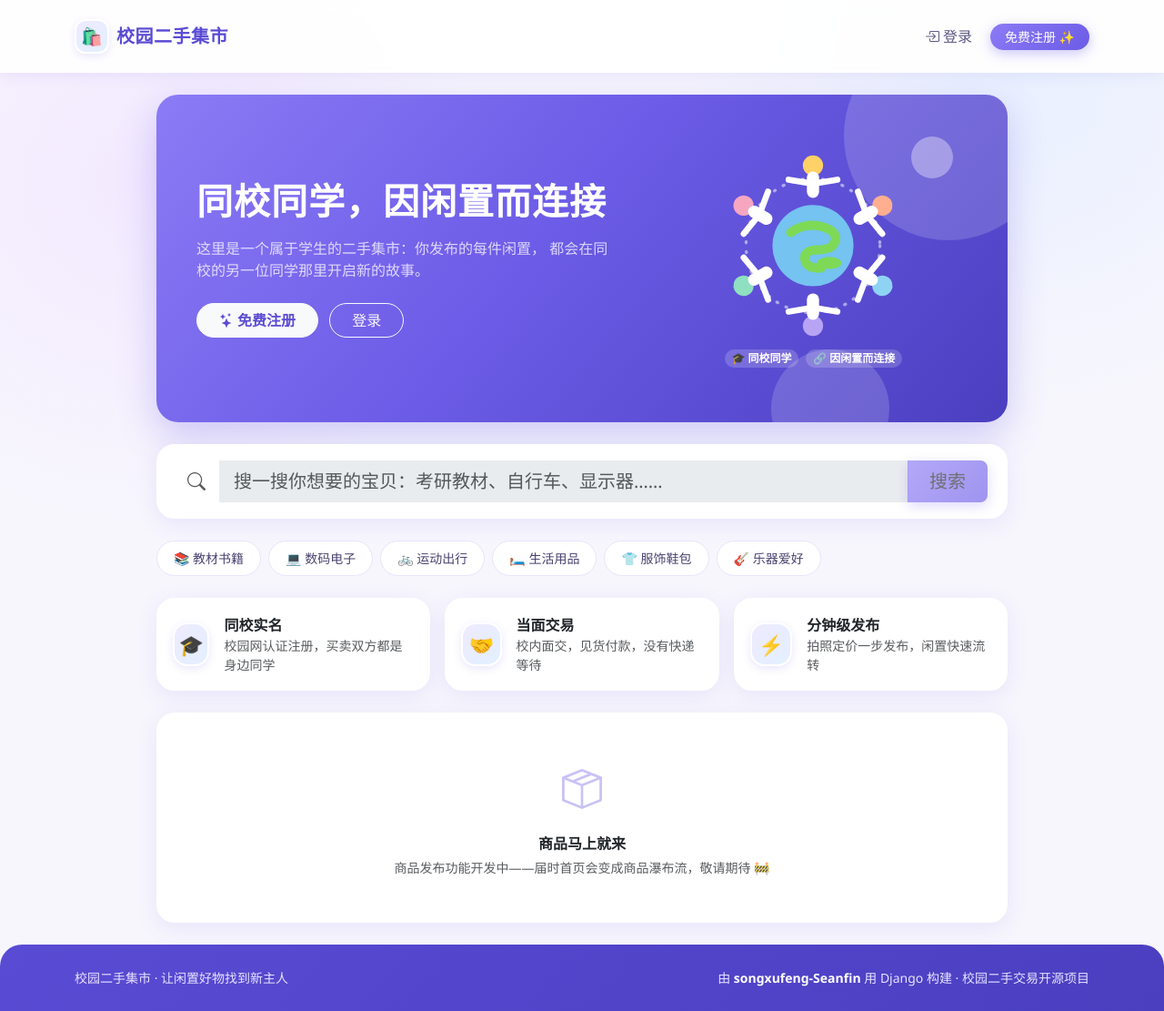
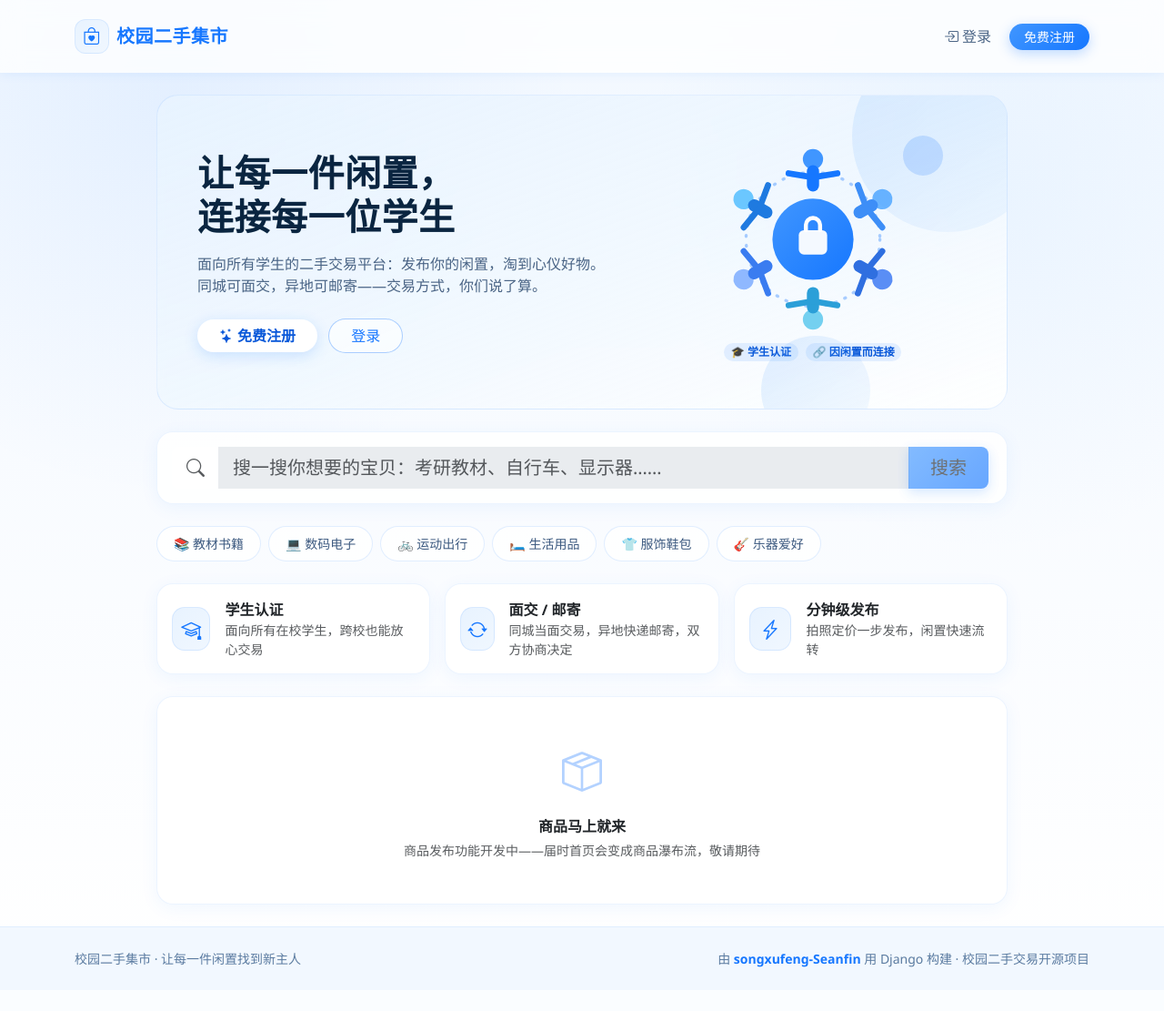
Before and after one commit to songxufeng-Seanfin/campus-secondhand-market, a Django app: page / in a window 1280 px wide. Shown: the whole page at 91% size. After the commit the page ends 1063 px from the top, so only its background shows below. Run offline with Django 5.2, Linux system fonts and the light colour scheme.

Commit message:
ui: 支付宝风格蓝白渐变主题，插画去地球改人群围绕，交易方式支持面交与邮寄，定位面向所有学生

```diff
--- a/templates/base.html
+++ b/templates/base.html
@@ -9,19 +9,20 @@
   <link href="https://cdn.jsdelivr.net/npm/bootstrap-icons@1.11.3/font/bootstrap-icons.min.css" rel="stylesheet">
   <style>
     :root {
-      --brand: #7c6cf0;
-      --brand-dark: #5a4bd4;
-      --brand-light: #f0edff;
-      --accent: #f8b3d1;
-      --ink: #33304e;
+      --brand: #1677ff;
+      --brand-dark: #0958d9;
+      --brand-light: #e8f3ff;
+      --ink: #1c2b41;
+      --ink-soft: #5b7ba0;
     }
     body {
       font-family: "PingFang SC", "Microsoft YaHei", "Segoe UI", sans-serif;
       color: var(--ink);
+      /* 蓝白渐变底色，像支付宝商家平台的高透明层次感 */
       background:
-        radial-gradient(circle at 12% 18%, #f3e9ff 0, transparent 26%),
-        radial-gradient(circle at 88% 8%, #e9f0ff 0, transparent 24%),
-        #f7f6fd;
+        radial-gradient(circle at 15% 10%, rgba(22, 119, 255, .07) 0, transparent 30%),
+        radial-gradient(circle at 85% 20%, rgba(105, 180, 255, .08) 0, transparent 28%),
+        linear-gradient(180deg, #f2f8ff 0%, #f8fbff 45%, #ffffff 100%);
       min-height: 100vh;
       display: flex;
       flex-direction: column;
@@ -29,129 +30,134 @@
     main { flex: 1; }
     /* 导航栏 */
     .navbar-main {
-      background: rgba(255, 255, 255, .92);
-      backdrop-filter: blur(8px);
-      box-shadow: 0 2px 16px rgba(96, 76, 220, .10);
+      background: rgba(255, 255, 255, .78);
+      backdrop-filter: blur(12px);
+      box-shadow: 0 1px 12px rgba(22, 119, 255, .08);
     }
     .navbar-main .navbar-brand {
-      color: var(--brand-dark);
+      color: var(--brand);
       font-weight: 800;
       letter-spacing: .5px;
     }
-    .navbar-main .nav-link { color: #5b5680; font-weight: 500; }
+    .navbar-main .nav-link { color: #4a6485; font-weight: 500; }
     .navbar-main .nav-link:hover { color: var(--brand); }
-    /* 可爱按钮 */
+    /* 按钮 */
     .btn-brand {
-      background: linear-gradient(135deg, #8b7bf5, #6c5ce7);
+      background: linear-gradient(135deg, #4096ff, #1677ff);
       color: #fff;
       border: none;
       border-radius: 999px;
-      box-shadow: 0 4px 14px rgba(108, 92, 231, .35);
+      box-shadow: 0 4px 14px rgba(22, 119, 255, .28);
+      transition: all .15s ease;
     }
     .btn-brand:hover {
-      background: linear-gradient(135deg, #6c5ce7, #5a4bd4);
+      background: linear-gradient(135deg, #1677ff, #0958d9);
       color: #fff;
       transform: translateY(-1px);
     }
-    .btn-brand, .btn-outline-light { transition: all .15s ease; }
-    /* Hero 横幅：蓝紫渐变 + 白色泡泡点缀 */
+    /* Hero：蓝白渐变、通透轻量 */
     .hero {
-      background: linear-gradient(130deg, #8b7bf5 0%, #6c5ce7 45%, #4b3fc0 100%);
-      color: #fff;
+      background: linear-gradient(160deg, rgba(232, 243, 255, .9) 0%, rgba(240, 248, 255, .75) 55%, rgba(255, 255, 255, .9) 100%);
+      border: 1px solid rgba(22, 119, 255, .10);
+      color: var(--ink);
       border-radius: 24px;
-      padding: 60px 44px;
+      padding: 52px 44px;
       position: relative;
       overflow: hidden;
-      box-shadow: 0 14px 40px rgba(108, 92, 231, .30);
+      backdrop-filter: blur(4px);
     }
-    .hero h1 { font-weight: 800; letter-spacing: 1px; }
+    .hero h1 { font-weight: 800; color: #0a2540; letter-spacing: .5px; }
+    .hero .lead-text { color: #4a6485; }
+    .hero .btn-light {
+      color: var(--brand-dark);
+      font-weight: 700;
+      background: #fff;
+      border: none;
+      box-shadow: 0 4px 16px rgba(22, 119, 255, .18);
+    }
+    .hero .btn-outline-light {
+      color: var(--brand);
+      border: 1.5px solid rgba(22, 119, 255, .35);
+      background: rgba(255, 255, 255, .6);
+    }
+    .hero .btn-outline-light:hover { background: var(--brand-light); color: var(--brand-dark); }
     .bubble {
       position: absolute;
-      background: rgba(255, 255, 255, .16);
       border-radius: 50%;
+      background: linear-gradient(135deg, rgba(64, 150, 255, .14), rgba(105, 180, 255, .06));
     }
-    .bubble.b1 { width: 230px; height: 230px; right: -50px; top: -70px; }
-    .bubble.b2 { width: 130px; height: 130px; right: 130px; bottom: -50px; }
-    .bubble.b3 { width: 46px;  height: 46px;  right: 60px;  top: 46px;  background: rgba(255,255,255,.35); }
-    .bubble.b4 { width: 22px;  height: 22px;  right: 220px; top: 90px;  background: rgba(255,255,255,.45); }
-    .hero-emoji {
-      position: absolute;
-      right: 70px;
-      top: 50%;
-      transform: translateY(-50%) rotate(8deg);
-      font-size: 84px;
-      filter: drop-shadow(0 6px 14px rgba(0, 0, 0, .18));
-      user-select: none;
-    }
-    @media (max-width: 700px) { .hero-emoji { display: none; } }
+    .bubble.b1 { width: 210px; height: 210px; right: -40px; top: -60px; }
+    .bubble.b2 { width: 120px; height: 120px; right: 150px; bottom: -40px; }
+    .bubble.b3 { width: 44px; height: 44px; right: 70px; top: 44px; background: rgba(22, 119, 255, .18); }
     /* 卡片 */
     .card-soft {
-      border: 2px solid #ffffff;
-      border-radius: 20px;
-      background: #fff;
-      box-shadow: 0 6px 24px rgba(96, 76, 220, .10);
+      border: 1px solid rgba(22, 119, 255, .08);
+      border-radius: 18px;
+      background: rgba(255, 255, 255, .85);
+      box-shadow: 0 4px 20px rgba(22, 119, 255, .06);
       transition: transform .15s ease, box-shadow .15s ease;
     }
     .card-soft:hover {
-      transform: translateY(-4px);
-      box-shadow: 0 12px 32px rgba(96, 76, 220, .18);
+      transform: translateY(-3px);
+      box-shadow: 0 10px 28px rgba(22, 119, 255, .12);
     }
     .feature-icon {
       width: 48px; height: 48px;
-      border-radius: 16px;
-      background: linear-gradient(135deg, #efeaff, #e2f0ff);
+      border-radius: 14px;
+      background: linear-gradient(135deg, #e8f3ff, #f0f7ff);
       color: var(--brand);
       display: inline-flex;
       align-items: center;
       justify-content: center;
       font-size: 22px;
-      border: 2px solid #fff;
-      box-shadow: 0 3px 10px rgba(108, 92, 231, .15);
+      border: 1px solid rgba(22, 119, 255, .10);
     }
     /* 表单卡片 */
     .auth-card {
       max-width: 460px;
       margin: 36px auto 0;
-      border: 2px solid #fff;
-      border-radius: 24px;
-      background: #fff;
-      box-shadow: 0 16px 48px rgba(96, 76, 220, .14);
+      border: 1px solid rgba(22, 119, 255, .08);
+      border-radius: 22px;
+      background: rgba(255, 255, 255, .92);
+      box-shadow: 0 12px 40px rgba(22, 119, 255, .10);
     }
     .auth-card .card-body { padding: 40px 36px; }
-    .form-control, .form-control:focus { border-radius: 12px; }
+    .form-control { border-radius: 12px; }
     .form-control:focus {
       border-color: var(--brand);
-      box-shadow: 0 0 0 .25rem rgba(124, 108, 240, .18);
+      box-shadow: 0 0 0 .25rem rgba(22, 119, 255, .12);
     }
-    /* 页脚 */
+    /* 页脚：轻量浅色 */
     .site-footer {
-      background: linear-gradient(135deg, #5a4bd4, #4b3fc0);
-      color: #e6e2ff;
-      padding: 26px 0;
+      background: rgba(240, 247, 255, .85);
+      border-top: 1px solid rgba(22, 119, 255, .08);
+      color: var(--ink-soft);
+      padding: 24px 0;
       font-size: 14px;
-      border-radius: 24px 24px 0 0;
     }
-    .site-footer a { color: #fff; text-decoration: none; font-weight: 600; }
+    .site-footer a { color: var(--brand); text-decoration: none; font-weight: 600; }
   </style>
 </head>
 <body>
 <nav class="navbar navbar-expand navbar-main sticky-top py-3">
   <div class="container">
     <a class="navbar-brand d-flex align-items-center gap-2" href="{% url 'home' %}">
-      <span class="feature-icon" style="width:38px;height:38px;font-size:19px;border-radius:12px;">🛍️</span>
+      <span class="feature-icon" style="width:38px;height:38px;font-size:19px;border-radius:12px;">
+        <i class="bi bi-bag-heart"></i>
+      </span>
       校园二手集市
     </a>
     <div class="navbar-nav ms-auto align-items-center gap-1">
       {% if user.is_authenticated %}
         <a class="nav-link" href="{% url 'home' %}"><i class="bi bi-shop me-1"></i>逛逛</a>
-        <a class="nav-link" href="{% url 'profile' %}"><i class="bi bi-person-heart me-1"></i>个人中心</a>
+        <a class="nav-link" href="{% url 'profile' %}"><i class="bi bi-person me-1"></i>个人中心</a>
         <form method="post" action="{% url 'logout' %}" class="d-inline ms-2">
           {% csrf_token %}
           <button class="btn btn-outline-secondary btn-sm rounded-pill px-3">退出</button>
         </form>
       {% else %}
         <a class="nav-link" href="{% url 'login' %}"><i class="bi bi-box-arrow-in-right me-1"></i>登录</a>
-        <a class="btn btn-brand btn-sm ms-2 px-3" href="{% url 'register' %}">免费注册 ✨</a>
+        <a class="btn btn-brand btn-sm ms-2 px-3" href="{% url 'register' %}">免费注册</a>
       {% endif %}
     </div>
   </div>
@@ -168,7 +174,7 @@
 
 <footer class="site-footer mt-auto">
   <div class="container d-flex flex-wrap justify-content-between align-items-center">
-    <span>校园二手集市 · 让闲置好物找到新主人</span>
+    <span>校园二手集市 · 让每一件闲置找到新主人</span>
     <span>由 <a href="https://github.com/songxufeng-Seanfin">songxufeng-Seanfin</a> 用 Django 构建 · 校园二手交易开源项目</span>
   </div>
 </footer>
--- a/templates/home.html
+++ b/templates/home.html
@@ -8,65 +8,73 @@
 
   <div class="row align-items-center g-4">
     <div class="col-md-7">
-      <h1>同校同学，因闲置而连接</h1>
-      <p class="mt-3 mb-4 opacity-75" style="max-width: 460px;">
-        这里是一个属于学生的二手集市：你发布的每件闲置，
-        都会在同校的另一位同学那里开启新的故事。
+      <h1>让每一件闲置，<br>连接每一位学生</h1>
+      <p class="mt-3 mb-4 lead-text" style="max-width: 460px;">
+        面向所有学生的二手交易平台：发布你的闲置，淘到心仪好物。
+        同城可面交，异地可邮寄——交易方式，你们说了算。
       </p>
       {% if not user.is_authenticated %}
-        <a href="{% url 'register' %}" class="btn btn-light px-4 me-2 rounded-pill" style="color:var(--brand-dark);font-weight:700;">
+        <a href="{% url 'register' %}" class="btn btn-light px-4 me-2 rounded-pill">
           <i class="bi bi-stars me-1"></i>免费注册
         </a>
         <a href="{% url 'login' %}" class="btn btn-outline-light px-4 rounded-pill">登录</a>
       {% else %}
-        <span class="badge bg-white fs-6 px-3 py-2 rounded-pill" style="color:var(--brand-dark)!important;">
-          <i class="bi bi-patch-check-fill me-1"></i>欢迎回来：{{ user.username }}
+        <span class="badge bg-white fs-6 px-3 py-2 rounded-pill" style="color:var(--brand-dark)!important;box-shadow:0 4px 16px rgba(22,119,255,.15);">
+          <i class="bi bi-patch-check-fill me-1" style="color:var(--brand);"></i>欢迎回来：{{ user.username }}
         </span>
       {% endif %}
     </div>
     <div class="col-md-5 text-center">
-      <svg viewBox="0 0 260 190" width="100%" style="max-width:290px;" role="img" aria-label="一群同学手拉手围绕平台">
-        <!-- 中央：平台（地球/集市） -->
-        <circle cx="130" cy="95" r="40" fill="#74c3f0"/>
-        <path d="M108 82 q14 -10 30 -6 q16 4 14 14 q-2 9 -16 9 q-16 0 -14 10 q2 9 16 8" fill="none" stroke="#7ed957" stroke-width="9" stroke-linecap="round"/>
-        <ellipse cx="146" cy="112" rx="12" ry="6" fill="#7ed957"/>
+      <svg viewBox="0 0 260 190" width="100%" style="max-width:290px;" role="img" aria-label="一群学生手拉手围绕平台">
+        <!-- 中央：平台 -->
+        <circle cx="130" cy="95" r="40" fill="url(#centerGrad)"/>
+        <defs>
+          <linearGradient id="centerGrad" x1="0" y1="0" x2="1" y2="1">
+            <stop offset="0" stop-color="#4096ff"/>
+            <stop offset="1" stop-color="#1677ff"/>
+          </linearGradient>
+        </defs>
+        <g>
+          <rect x="116" y="86" width="28" height="24" rx="5" fill="#ffffff" opacity=".95"/>
+          <path d="M123 86 v-5 a7 7 0 0 1 14 0 v5" fill="none" stroke="#ffffff" stroke-width="4" stroke-linecap="round"/>
+        </g>
         <!-- 连接虚线环 -->
-        <circle cx="130" cy="95" r="66" fill="none" stroke="rgba(255,255,255,.5)" stroke-width="3" stroke-dasharray="1 9" stroke-linecap="round"/>
+        <circle cx="130" cy="95" r="66" fill="none" stroke="rgba(22,119,255,.35)" stroke-width="3" stroke-dasharray="1 9" stroke-linecap="round"/>
         <!-- 六个手拉手的小人（60° 均分） -->
         <g transform="rotate(0 130 95)">
-          <circle cx="130" cy="16" r="10" fill="#ffd166"/>
-          <path d="M130 28 v14" stroke="#ffffff" stroke-width="12" stroke-linecap="round"/>
-          <path d="M130 34 L106 30 M130 34 L154 30" stroke="#ffffff" stroke-width="6" stroke-linecap="round"/>
+          <circle cx="130" cy="16" r="10" fill="#4096ff"/>
+          <path d="M130 28 v14" stroke="#1677ff" stroke-width="12" stroke-linecap="round"/>
+          <path d="M130 34 L106 30 M130 34 L154 30" stroke="#1677ff" stroke-width="6" stroke-linecap="round"/>
         </g>
         <g transform="rotate(60 130 95)">
-          <circle cx="130" cy="16" r="10" fill="#ff9f7b"/>
-          <path d="M130 28 v14" stroke="#ffffff" stroke-width="12" stroke-linecap="round"/>
-          <path d="M130 34 L106 30 M130 34 L154 30" stroke="#ffffff" stroke-width="6" stroke-linecap="round"/>
+          <circle cx="130" cy="16" r="10" fill="#69b4ff"/>
+          <path d="M130 28 v14" stroke="#3d8ef7" stroke-width="12" stroke-linecap="round"/>
+          <path d="M130 34 L106 30 M130 34 L154 30" stroke="#3d8ef7" stroke-width="6" stroke-linecap="round"/>
         </g>
         <g transform="rotate(120 130 95)">
-          <circle cx="130" cy="16" r="10" fill="#8fd3f4"/>
-          <path d="M130 28 v14" stroke="#ffffff" stroke-width="12" stroke-linecap="round"/>
-          <path d="M130 34 L106 30 M130 34 L154 30" stroke="#ffffff" stroke-width="6" stroke-linecap="round"/>
+          <circle cx="130" cy="16" r="10" fill="#5a8ef5"/>
+          <path d="M130 28 v14" stroke="#2f6fe0" stroke-width="12" stroke-linecap="round"/>
+          <path d="M130 34 L106 30 M130 34 L154 30" stroke="#2f6fe0" stroke-width="6" stroke-linecap="round"/>
         </g>
         <g transform="rotate(180 130 95)">
-          <circle cx="130" cy="16" r="10" fill="#b7a4f5"/>
-          <path d="M130 28 v14" stroke="#ffffff" stroke-width="12" stroke-linecap="round"/>
-          <path d="M130 34 L106 30 M130 34 L154 30" stroke="#ffffff" stroke-width="6" stroke-linecap="round"/>
+          <circle cx="130" cy="16" r="10" fill="#74d0f0"/>
+          <path d="M130 28 v14" stroke="#2b9fd8" stroke-width="12" stroke-linecap="round"/>
+          <path d="M130 34 L106 30 M130 34 L154 30" stroke="#2b9fd8" stroke-width="6" stroke-linecap="round"/>
         </g>
         <g transform="rotate(240 130 95)">
-          <circle cx="130" cy="16" r="10" fill="#8ee0c1"/>
-          <path d="M130 28 v14" stroke="#ffffff" stroke-width="12" stroke-linecap="round"/>
-          <path d="M130 34 L106 30 M130 34 L154 30" stroke="#ffffff" stroke-width="6" stroke-linecap="round"/>
+          <circle cx="130" cy="16" r="10" fill="#8fb8ff"/>
+          <path d="M130 28 v14" stroke="#3a7cf0" stroke-width="12" stroke-linecap="round"/>
+          <path d="M130 34 L106 30 M130 34 L154 30" stroke="#3a7cf0" stroke-width="6" stroke-linecap="round"/>
         </g>
         <g transform="rotate(300 130 95)">
-          <circle cx="130" cy="16" r="10" fill="#f6a6c1"/>
-          <path d="M130 28 v14" stroke="#ffffff" stroke-width="12" stroke-linecap="round"/>
-          <path d="M130 34 L106 30 M130 34 L154 30" stroke="#ffffff" stroke-width="6" stroke-linecap="round"/>
+          <circle cx="130" cy="16" r="10" fill="#6bc7ff"/>
+          <path d="M130 28 v14" stroke="#1f7ae0" stroke-width="12" stroke-linecap="round"/>
+          <path d="M130 34 L106 30 M130 34 L154 30" stroke="#1f7ae0" stroke-width="6" stroke-linecap="round"/>
         </g>
       </svg>
       <div class="d-flex justify-content-center gap-2 mt-2">
-        <span class="badge rounded-pill" style="background:rgba(255,255,255,.18);color:#fff;">🎓 同校同学</span>
-        <span class="badge rounded-pill" style="background:rgba(255,255,255,.18);color:#fff;">🔗 因闲置而连接</span>
+        <span class="badge rounded-pill" style="background:rgba(22,119,255,.10);color:var(--brand-dark);">🎓 学生认证</span>
+        <span class="badge rounded-pill" style="background:rgba(22,119,255,.10);color:var(--brand-dark);">🔗 因闲置而连接</span>
       </div>
     </div>
   </div>
@@ -98,10 +106,10 @@
   <div class="col-md-4">
     <div class="card card-soft h-100">
       <div class="card-body d-flex align-items-center gap-3 p-3">
-        <span class="feature-icon">🎓</span>
+        <span class="feature-icon"><i class="bi bi-mortarboard"></i></span>
         <div>
-          <div class="fw-bold">同校实名</div>
-          <p class="text-muted small mb-0">校园网认证注册，买卖双方都是身边同学</p>
+          <div class="fw-bold">学生认证</div>
+          <p class="text-muted small mb-0">面向所有在校学生，跨校也能放心交易</p>
         </div>
       </div>
     </div>
@@ -109,10 +117,10 @@
   <div class="col-md-4">
     <div class="card card-soft h-100">
       <div class="card-body d-flex align-items-center gap-3 p-3">
-        <span class="feature-icon">🤝</span>
+        <span class="feature-icon"><i class="bi bi-arrow-repeat"></i></span>
         <div>
-          <div class="fw-bold">当面交易</div>
-          <p class="text-muted small mb-0">校内面交，见货付款，没有快递等待</p>
+          <div class="fw-bold">面交 / 邮寄</div>
+          <p class="text-muted small mb-0">同城当面交易，异地快递邮寄，双方协商决定</p>
         </div>
       </div>
     </div>
@@ -120,7 +128,7 @@
   <div class="col-md-4">
     <div class="card card-soft h-100">
       <div class="card-body d-flex align-items-center gap-3 p-3">
-        <span class="feature-icon">⚡</span>
+        <span class="feature-icon"><i class="bi bi-lightning-charge"></i></span>
         <div>
           <div class="fw-bold">分钟级发布</div>
           <p class="text-muted small mb-0">拍照定价一步发布，闲置快速流转</p>
@@ -133,17 +141,17 @@
 <!-- 商品区（空状态） -->
 <div class="card card-soft">
   <div class="card-body text-center py-5 text-muted">
-    <i class="bi bi-box-seam" style="font-size:44px;color:#c9c2f5;"></i>
+    <i class="bi bi-box-seam" style="font-size:44px;color:#b3d2ff;"></i>
     <p class="mt-3 mb-1 fw-bold text-dark">商品马上就来</p>
-    <p class="small mb-0">商品发布功能开发中——届时首页会变成商品瀑布流，敬请期待 🚧</p>
+    <p class="small mb-0">商品发布功能开发中——届时首页会变成商品瀑布流，敬请期待</p>
   </div>
 </div>
 
 <style>
   .cat-chip {
-    background: #fff;
-    border: 1.5px solid #e8e5fa;
-    color: #4b4470;
+    background: rgba(255, 255, 255, .8);
+    border: 1.5px solid rgba(22, 119, 255, .12);
+    color: #3d5a80;
     border-radius: 999px;
     padding: 8px 18px;
     font-size: 14px;
```
